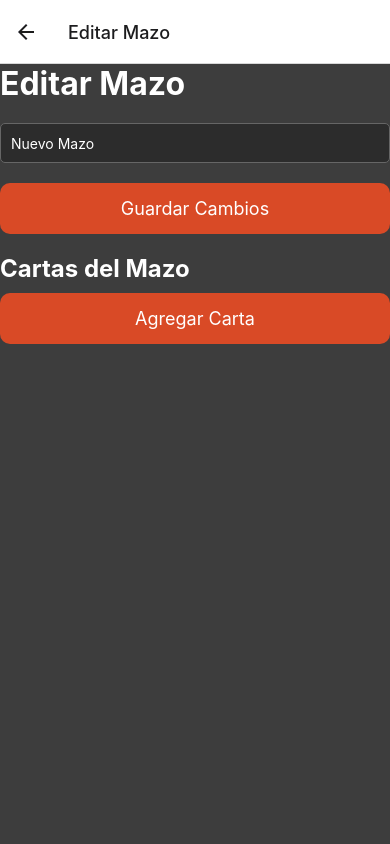
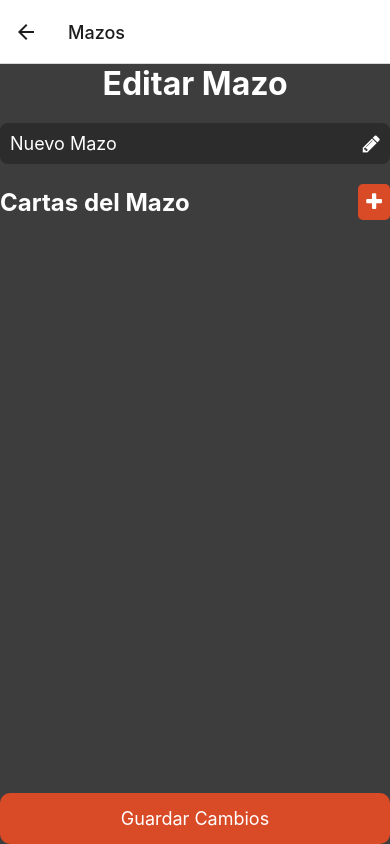
Before and after one commit to 4tsc/Alpha-Ruby, a React Native app in the folder Alpha Ruby/: screen /DeckEditor in a window 390 px wide. Built offline with nearby package versions, Linux system fonts and the light colour scheme.

Commit message:
Update DeckEditor visual/func

```diff
--- a/Alpha Ruby/App.js
+++ b/Alpha Ruby/App.js
@@ -53,7 +53,7 @@ const App = () => {
         <Stack.Screen name="Register" component={RegisterScreen} options={{ headerShown: false }} />
         <Stack.Screen name="Main" component={MainTabNavigator} options={{ headerShown: false }} />
 
-        <Stack.Screen name="DeckEditor" component={DeckEditorScreen} options={{ title: 'Editar Mazo' }} />
+        <Stack.Screen name="DeckEditor" component={DeckEditorScreen} options={{ title: 'Mazos' }} />
       </Stack.Navigator>
     </NavigationContainer>
   );
--- a/Alpha Ruby/src/screens/deckEditorScreen.tsx
+++ b/Alpha Ruby/src/screens/deckEditorScreen.tsx
@@ -1,5 +1,6 @@
 import React, { useState } from 'react';
-import { View, Text, TextInput, Alert, StyleSheet, TouchableOpacity, SafeAreaView } from 'react-native';
+import { View, Text, TextInput, Alert, StyleSheet, TouchableOpacity, SafeAreaView, Modal } from 'react-native';
+import Icon from 'react-native-vector-icons/FontAwesome'; // Importar iconos
 
 interface Deck {
   id: number;
@@ -20,11 +21,13 @@ interface DeckEditorScreenProps {
 }
 
 const DeckEditorScreen: React.FC<DeckEditorScreenProps> = ({ route, navigation }) => {
-  // Obtener el mazo de los parámetros, usar valores predeterminados si no están presentes
   const deck = route.params?.deck || { id: 0, name: 'Nuevo Mazo', cards: [] };
 
   const [deckName, setDeckName] = useState(deck.name);
   const [cards, setCards] = useState(deck.cards || []);
+  const [isEditingName, setIsEditingName] = useState(false); // Estado para saber si está en modo edición
+  const [isModalVisible, setIsModalVisible] = useState(false); // Estado para mostrar el modal
+  const [newCardName, setNewCardName] = useState(''); // Estado para el nombre de la nueva carta
 
   // Función para guardar los cambios del mazo
   const saveDeckChanges = () => {
@@ -32,45 +35,105 @@ const DeckEditorScreen: React.FC<DeckEditorScreenProps> = ({ route, navigation }
       Alert.alert('Error', 'El nombre del mazo no puede estar vacío.');
       return;
     }
+    console.log('Guardando cambios del mazo:', { id: deck.id, name: deckName, cards });
+    navigation.goBack(); // Volver a DeckManagementScreen
+  };
 
-    // Aquí puedes agregar la lógica para guardar el mazo
-    console.log('Guardando cambios del mazo:', { id: deck.id, name: deckName, cards });
-
-    // Volver a DeckManagementScreen
-    navigation.goBack(); // O puedes usar navigation.navigate('DeckManagement')
+  // Función para alternar el modo de edición del nombre del mazo
+  const toggleEditName = () => {
+    setIsEditingName(!isEditingName);
   };
 
   // Función para agregar una nueva carta al mazo
   const addCard = () => {
-    const newCardName = `Carta ${cards.length + 1}`;
+    if (newCardName.trim() === '') {
+      Alert.alert('Error', 'El nombre de la carta no puede estar vacío.');
+      return;
+    }
     const newCard = { id: cards.length + 1, name: newCardName };
     setCards([...cards, newCard]);
+    setNewCardName('');
+    setIsModalVisible(false); // Cerrar el modal después de agregar la carta
+  };
+
+  // Función para eliminar una carta del mazo
+  const removeCard = (cardId: number) => {
+    setCards(cards.filter(card => card.id !== cardId));
   };
 
   return (
     <SafeAreaView style={styles.container}>
+      {/* Título de la pantalla */}
       <Text style={styles.title}>Editar Mazo</Text>
+
+      {/* Contenedor del nombre del mazo */}
+      <View style={styles.nameContainer}>
+        {isEditingName ? (
           <TextInput
             style={styles.input}
             placeholder="Nombre del mazo"
             value={deckName}
             onChangeText={setDeckName}
+            onBlur={toggleEditName} // Terminar edición al salir del input
           />
+        ) : (
+          <>
+            <Text style={styles.deckName}>{deckName}</Text>
+            <TouchableOpacity onPress={toggleEditName}>
+              <Icon name="pencil" size={20} color="#FFFFFF" />
+            </TouchableOpacity>
+          </>
+        )}
+      </View>
+
+      <View style={styles.cardsContainer}>
+        <View style={styles.cardsHeader}>
+          <Text style={styles.sectionTitle}>Cartas del Mazo</Text>
+          <TouchableOpacity onPress={() => setIsModalVisible(true)} style={styles.addCardButton}>
+            <Icon name="plus" size={20} color="#FFFFFF" />
+          </TouchableOpacity>
+        </View>
+        {cards.map((card) => (
+          <View key={card.id} style={styles.cardItem}>
+            <Text style={styles.cardText}>{card.name}</Text>
+            <TouchableOpacity onPress={() => removeCard(card.id)} style={styles.deleteButton}>
+              <Icon name="times" size={20} color="#D94A26" />
+            </TouchableOpacity>
+          </View>
+        ))}
+      </View>
+
+      {/* Modal para buscar y agregar una nueva carta */}
+      <Modal
+        animationType="slide"
+        transparent={true}
+        visible={isModalVisible}
+        onRequestClose={() => setIsModalVisible(false)}
+      >
+        <View style={styles.modalContainer}>
+          <View style={styles.modalContent}>
+            <Text style={styles.modalTitle}>Buscar Carta</Text>
+            <TextInput
+              style={styles.modalInput} // Estilo del input ajustado
+              placeholder="Nombre de la carta"
+              placeholderTextColor="#CCCCCC"
+              value={newCardName}
+              onChangeText={setNewCardName}
+            />
+            <TouchableOpacity onPress={addCard} style={styles.addButton}>
+              <Text style={styles.addButtonText}>Agregar Carta</Text>
+            </TouchableOpacity>
+            <TouchableOpacity onPress={() => setIsModalVisible(false)} style={styles.cancelButton}>
+              <Text style={styles.cancelButtonText}>Cancelar</Text>
+            </TouchableOpacity>
+          </View>
+        </View>
+      </Modal>
+
+      {/* Botón de guardar cambios al final */}
       <TouchableOpacity onPress={saveDeckChanges} style={styles.saveButton}>
         <Text style={styles.saveButtonText}>Guardar Cambios</Text>
       </TouchableOpacity>
-
-      <View style={styles.cardsContainer}>
-        <Text style={styles.sectionTitle}>Cartas del Mazo</Text>
-        {cards.map((card) => (
-          <View key={card.id} style={styles.cardItem}>
-            <Text style={styles.cardText}>{card.name}</Text>
-          </View>
-        ))}
-        <TouchableOpacity onPress={addCard} style={styles.addButton}>
-          <Text style={styles.addButtonText}>Agregar Carta</Text>
-        </TouchableOpacity>
-      </View>
     </SafeAreaView>
   );
 };
@@ -86,54 +149,127 @@ const styles = StyleSheet.create({
     marginBottom: 20,
     fontWeight: 'bold',
     color: '#FFFFFF',
+    textAlign: 'center', // Centrar el título
+  },
+  nameContainer: {
+    flexDirection: 'row',
+    alignItems: 'center',
+    justifyContent: 'space-between', // Alinea el texto y el ícono a los extremos
+    backgroundColor: '#2C2C2C',
+    padding: 10,
+    borderRadius: 8,
+    marginBottom: 20,
+  },
+  deckName: {
+    fontSize: 18,
+    color: '#FFFFFF',
+    flex: 1, // Ocupa todo el espacio disponible
   },
   input: {
+    flex: 1, // Ocupa todo el espacio disponible
     height: 40,
     borderColor: '#666666',
     borderWidth: 1,
-    marginBottom: 20,
     paddingHorizontal: 10,
     borderRadius: 5,
     backgroundColor: '#2C2C2C',
     color: '#FFFFFF',
+  },
+  cardsContainer: {
+    flex: 1,
+    marginBottom: 20,
+  },
+  cardsHeader: {
+    flexDirection: 'row',
+    justifyContent: 'space-between',
+    alignItems: 'center',
+    marginBottom: 10,
+  },
+  sectionTitle: {
+    fontSize: 24,
+    fontWeight: 'bold',
+    color: '#FFFFFF',
+  },
+  addCardButton: {
+    backgroundColor: '#D94A26',
+    padding: 8,
+    borderRadius: 5,
+  },
+  cardItem: {
+    backgroundColor: '#2C2C2C',
+    padding: 15,
+    borderRadius: 5,
+    marginBottom: 10,
+    flexDirection: 'row',
+    justifyContent: 'space-between',
+    alignItems: 'center',
+  },
+  cardText: {
+    color: '#FFFFFF',
+    fontSize: 18,
+  },
+  deleteButton: {
+    padding: 5,
+  },
+  modalContainer: {
+    flex: 1,
+    justifyContent: 'center',
+    alignItems: 'center',
+    backgroundColor: 'rgba(0, 0, 0, 0.5)',
+  },
+  modalContent: {
+    width: '80%',
+    backgroundColor: '#3D3D3D',
+    padding: 20,
+    borderRadius: 10,
+    alignItems: 'center',
+  },
+  modalTitle: {
+    fontSize: 24,
+    color: '#FFFFFF',
+    marginBottom: 20,
+  },
+  modalInput: { // Nuevo estilo para el input en el modal
+    height: 40,
+    borderColor: '#666666',
+    borderWidth: 1,
+    paddingHorizontal: 10,
+    borderRadius: 5,
+    backgroundColor: '#2C2C2C',
+    color: '#FFFFFF',
+    marginBottom: 20,
+    width: '100%', // Ajusta el ancho del input
+  },
+  addButton: {
+    backgroundColor: '#D94A26',
+    padding: 15,
+    borderRadius: 10,
+    alignItems: 'center',
+    marginBottom: 10,
+    width: '100%',
+  },
+  addButtonText: {
+    color: '#FFFFFF',
+    fontSize: 18,
+  },
+  cancelButton: {
+    backgroundColor: '#666666',
+    padding: 15,
+    borderRadius: 10,
+    alignItems: 'center',
+    width: '100%',
+  },
+  cancelButtonText: {
+    color: '#FFFFFF',
+    fontSize: 18,
   },
   saveButton: {
     backgroundColor: '#D94A26',
     padding: 15,
     borderRadius: 10,
     alignItems: 'center',
-    marginBottom: 20,
   },
   saveButtonText: {
-    color: '#FFFFFF',
-    fontSize: 18,
-  },
-  cardsContainer: {
-    marginBottom: 20,
-  },
-  sectionTitle: {
-    fontSize: 24,
-    fontWeight: 'bold',
-    color: '#FFFFFF',
-    marginBottom: 10,
-  },
-  cardItem: {
-    backgroundColor: '#2C2C2C',
-    padding: 15,
-    marginBottom: 10,
-    borderRadius: 5,
-  },
-  cardText: {
-    color: '#FFFFFF',
-    fontSize: 18,
-  },
-  addButton: {
-    backgroundColor: '#D94A26',
-    padding: 15,
-    borderRadius: 10,
-    alignItems: 'center',
-  },
-  addButtonText: {
     color: '#FFFFFF',
     fontSize: 18,
   },
```
Lines whose indentation alone changed are shown as unchanged.
